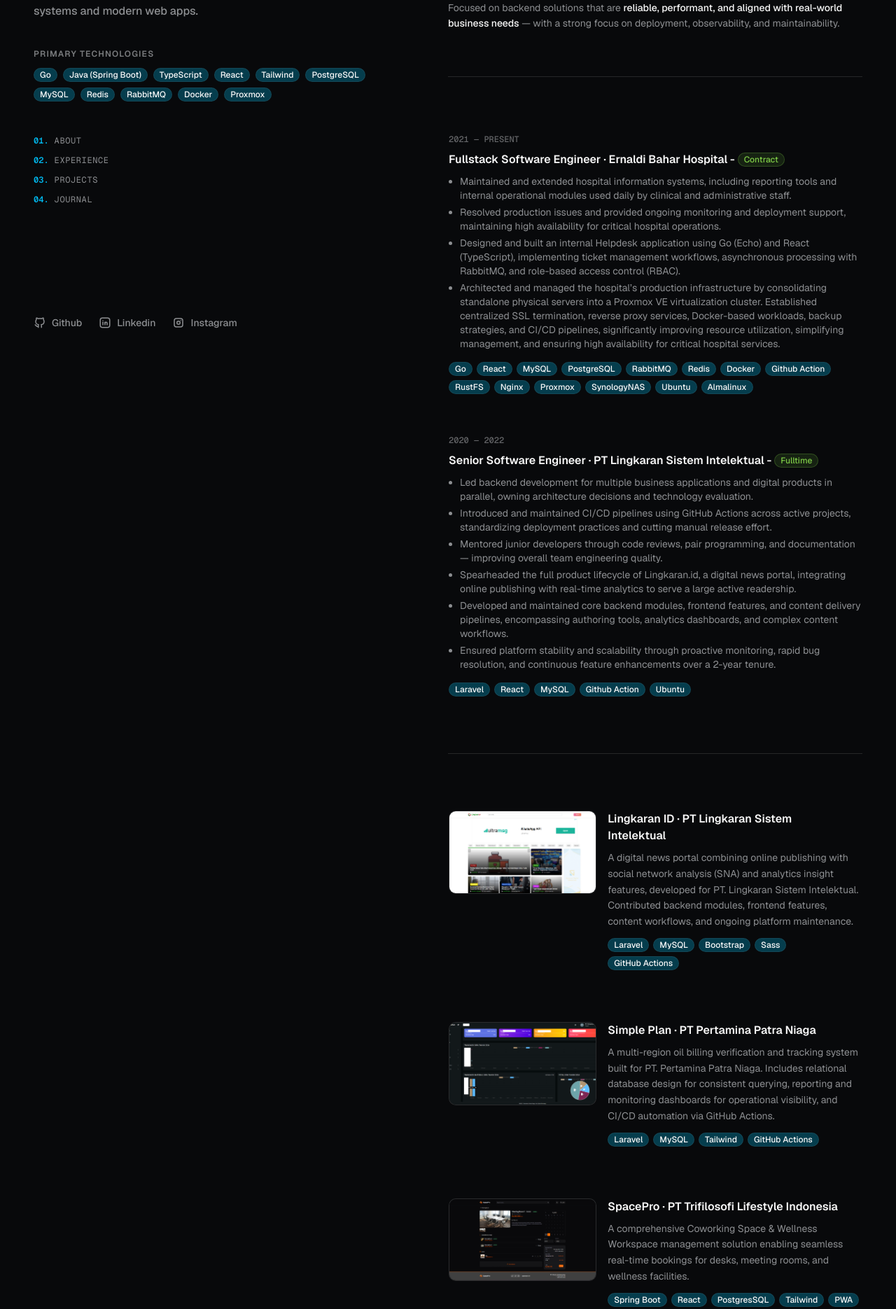
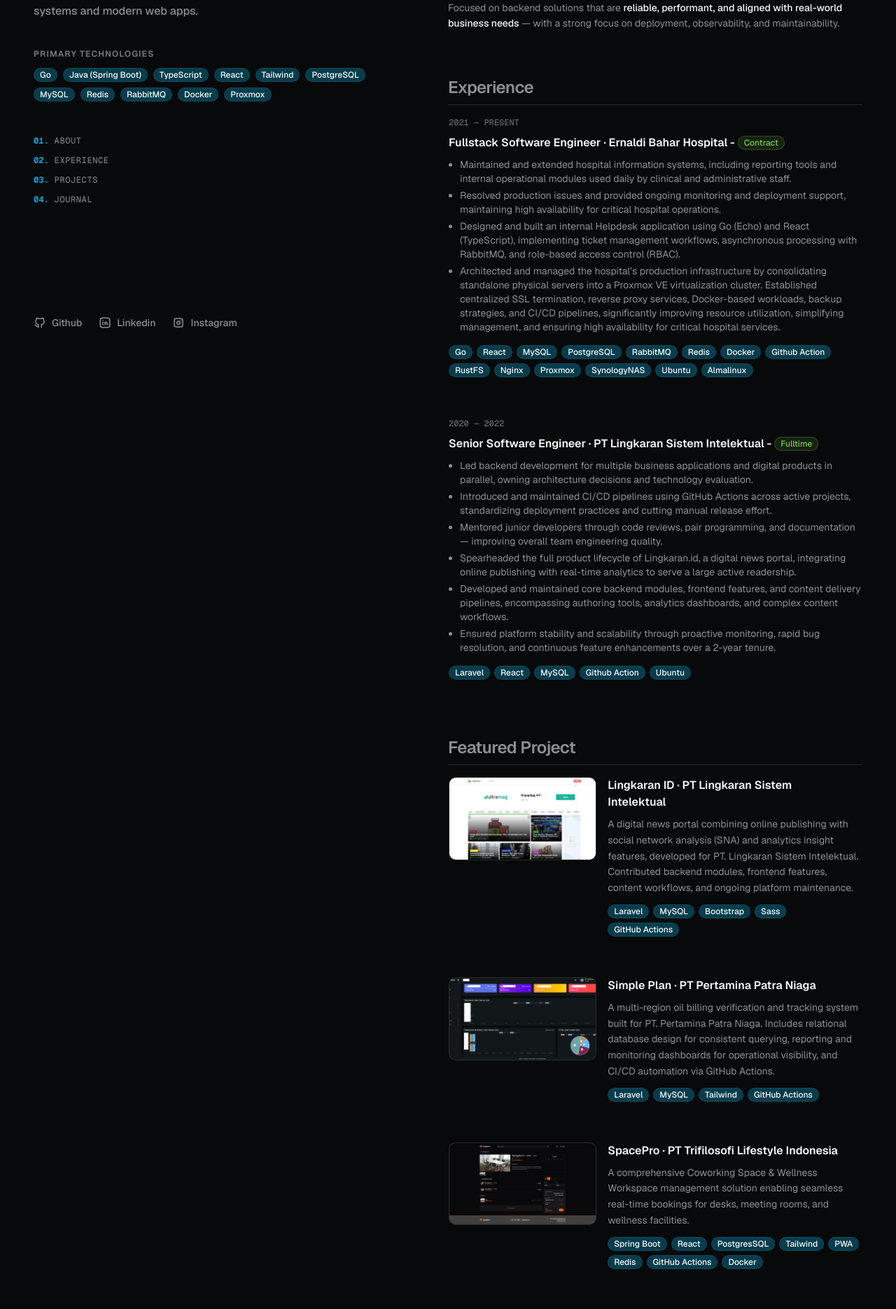
Before and after one commit to riyanamanda/riyanamanda, a Next.js app: page / in a window 1280 px wide. Shown: the part 249-2119 px from the top of the page at 70% size. Built offline with nearby package versions, Linux system fonts and the light colour scheme.

Commit message:
refactor: add subtitle to experience and projects

```diff
--- a/app/_components/experience.tsx
+++ b/app/_components/experience.tsx
@@ -4,7 +4,7 @@
 export default function Experience() {
     return (
         <section id='experience' className='scroll-mt-20'>
-            <h2 className='text-xs font-semibold uppercase tracking-widest text-muted-foreground/80 md:hidden'>
+            <h2 className='scroll-m-20 border-b pb-2 text-2xl font-semibold tracking-tight first:mt-0'>
                 Experience
             </h2>
 
--- a/app/_components/project.tsx
+++ b/app/_components/project.tsx
@@ -5,12 +5,12 @@
 
 export default function Project() {
     return (
-        <section id='project' className='space-y-8 scroll-mt-20'>
-            <h2 className='text-xs font-semibold uppercase tracking-widest text-muted-foreground/80 md:hidden'>
-                Featured Projects
+        <section id='project' className='scroll-mt-20'>
+            <h2 className='scroll-m-20 border-b pb-2 text-2xl font-semibold tracking-tight first:mt-0'>
+                Featured Project
             </h2>
 
-            <div className='space-y-10'>
+            <div className='space-y-6'>
                 {project.map((pro) => (
                     <a
                         href={pro.url}
--- a/app/page.tsx
+++ b/app/page.tsx
@@ -1,5 +1,4 @@
 import Header from '@/components/layout/header';
-import { Separator } from '@/components/ui/separator';
 import About from './_components/about';
 import Experience from './_components/experience';
 import Project from './_components/project';
@@ -13,13 +12,11 @@
 
                     <div className='w-full md:w-6/12 space-y-16 text-muted-foreground leading-relaxed pt-6 md:pt-0'>
                         <About />
-                        <Separator />
                         <Experience />
-                        <Separator />
                         <Project />
 
                         <section className='space-y-6 scroll-mt-20 pb-10 md:pb-0'>
-                            <blockquote className='border-l-2 border-destructive/50 pl-4 italic text-sm text-muted-foreground/90 bg-destructive/10'>
+                            <blockquote className='mt-6 border-l-2 border-destructive/50 pl-4 italic text-sm font-medium text-muted-foreground/90 bg-destructive/10'>
                                 &ldquo;If you feel tired of studying, be prepared to accept the
                                 bitterness of ignorance.&rdquo;
                             </blockquote>
```
